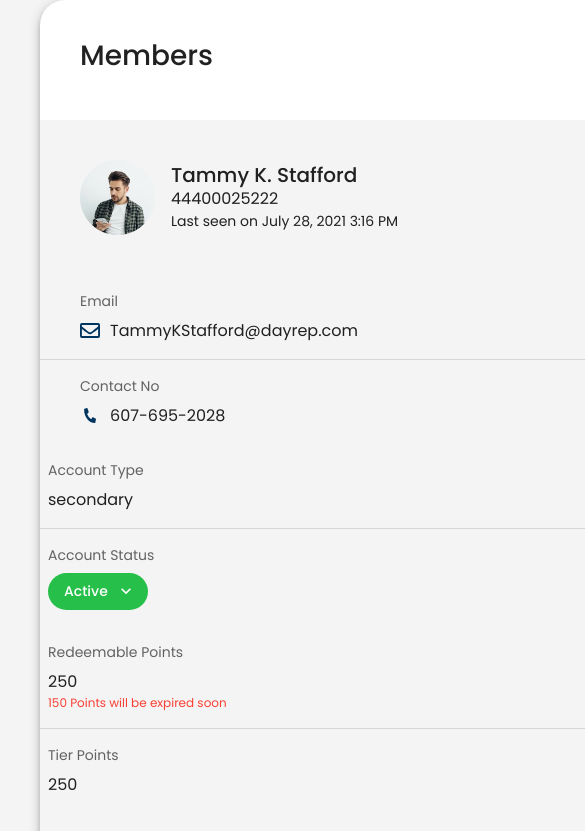
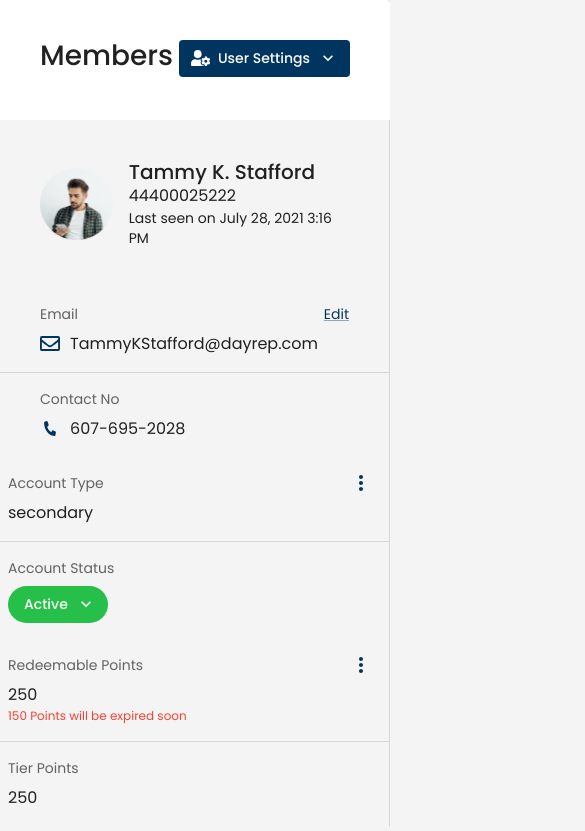
Before and after one commit to KasunWijeratne/armc-react-admin, a React (Create React App) app: page / in a window 390 px wide. Shown: the top 831 px of the page, 585 px wide, since content can reach past the window. Built offline with nearby package versions, Linux system fonts and the light colour scheme.

Commit message:
armc: improvement: responsiveness updated

```diff
--- a/src/App.tsx
+++ b/src/App.tsx
@@ -8,7 +8,18 @@
     <Box sx={{ display: "flex", height: "100%", bgcolor: ".pa" }}>
       <Box
         component="nav"
-        sx={{ width: { sm: sidenavWidth }, flexShrink: { sm: 0 }, p: 2 }}
+        sx={{
+          width: {
+            sm: sidenavWidth,
+          },
+          flexShrink: {
+            sm: 0,
+          },
+          p: {
+            sm: 2,
+            xs: 0,
+          },
+        }}
         aria-label="main navigation"
       >
         <Sidenav />
@@ -17,11 +28,30 @@
         component="main"
         sx={{
           flexGrow: 1,
-          width: { sm: `calc(100% - ${sidenavWidth}px)` },
-          pl: 1,
+          width: {
+            sm: `calc(100% - ${sidenavWidth}px)`,
+            xs: `100%`,
+          },
+          pl: {
+            sm: 1,
+            xs: 0,
+          },
         }}
       >
-        <Paper elevation={5} sx={{ height: '100%', borderTopLeftRadius: 25, borderBottomLeftRadius: 25, }}>
+        <Paper
+          elevation={5}
+          sx={{
+            height: "100%",
+            borderTopLeftRadius: {
+              sm: 25,
+              xs: 0,
+            },
+            borderBottomLeftRadius: {
+              sm: 25,
+              xs: 0,
+            },
+          }}
+        >
           <MembersPage />
         </Paper>
       </Box>
--- a/src/components/Card/index.tsx
+++ b/src/components/Card/index.tsx
@@ -41,4 +41,4 @@
   );
 };
 
-export default Card;
+export default React.memo(Card);
--- a/src/components/list/ListCompact.tsx
+++ b/src/components/list/ListCompact.tsx
@@ -10,12 +10,14 @@
   }[];
   control?: JSX.Element;
   subheader?: string;
+  borderLess?: boolean;
 }
 
 const ListCompact = ({
   subheader,
   list,
   control,
+  borderLess,
 } : Props) => {
   return (
     <List
@@ -46,11 +48,13 @@
         <>
           <ListItem
             sx={{
-              p: 0,
+              p: borderLess ? 1 : 0,
+              mt: borderLess ? 1 : 0,
               lineHeight: 1,
               display: "flex",
               justifyContent: "space-between",
               alignItems: "flex-start",
+              bgcolor: borderLess ? "background.default" : "transparent",
             }}
           >
             <Box display="flex" alignItems="flex-start">
@@ -61,18 +65,20 @@
                     mt: 0.5,
                   }}
                 >
-                  {React.cloneElement(item.icon, { sx: { width: 20, height: 15 } })}
+                  {React.cloneElement(item.icon, {
+                    sx: { width: 20, height: 15 },
+                  })}
                 </ListItemIcon>
               )}
               <ListItemText sx={{ m: 0 }} primary={item.content} />
             </Box>
             {item.control && item.control}
           </ListItem>
-          {i < list.length - 1 && <Divider sx={{ my: 1 }} />}
+          {!borderLess && i < list.length - 1 && <Divider sx={{ my: 1 }} />}
         </>
       ))}
     </List>
   );
 }
 
-export default ListCompact
+export default React.memo(ListCompact);
--- a/src/pages/Members/tabs/index.tsx
+++ b/src/pages/Members/tabs/index.tsx
@@ -53,6 +53,8 @@
         onChange={handleChange}
         textColor="secondary"
         indicatorColor="secondary"
+        variant="scrollable"
+        scrollButtons="auto"
       >
         <Tab icon={<PieChart />} iconPosition="start" label="Overview" />
         <Tab icon={<XML />} iconPosition="start" label="Activity Log" />
@@ -63,28 +65,28 @@
       <Divider />
       <TabPanel value={value} index={0}>
         <Grid container spacing={3}>
-          <Grid item lg={8}>
+          <Grid item lg={8} xs={12}>
             <Grid container spacing={3}>
-              <Grid item width={1}>
+              <Grid item lg={12} xs={12}>
                 <ClaimReward count={3} data={data.overview.claimRewards} />
               </Grid>
-              <Grid item width={1}>
+              <Grid item lg={12} xs={12}>
                 <RedeemReward count={3} data={data.overview.redeemRewards} />
               </Grid>
-              <Grid item width={1}>
+              <Grid item lg={12} xs={12}>
                 <CollectPoints count={3} data={data.overview.collectPoints} />
               </Grid>
             </Grid>
           </Grid>
-          <Grid item lg={4}>
+          <Grid item lg={4} xs={12}>
             <Grid container spacing={3}>
-              <Grid item width={1}>
+              <Grid item lg={12} xs={12}>
                 <PerformanceMatrices data={data.overview.performanceMatrices} />
               </Grid>
-              <Grid item width={1}>
+              <Grid item lg={12} xs={12}>
                 <MemberInsights data={data.overview.memberInsight} />
               </Grid>
-              <Grid item width={1}>
+              <Grid item lg={12} xs={12}>
                 <UnlockedRewards data={data.overview.unlockedRewards} />
               </Grid>
             </Grid>
--- a/src/pages/Members/tabs/overview/RedeemReward.tsx
+++ b/src/pages/Members/tabs/overview/RedeemReward.tsx
@@ -4,6 +4,7 @@
 import GiftCircle from "../../../../components/icons/GiftCircle";
 import CardLoose from "../../../../components/Card/CardLoose";
 import Calendar from "../../../../components/icons/Calendar";
+import TagCircle from "../../../../components/icons/TagCircle";
 
 interface Props {
   count: number;
@@ -18,7 +19,7 @@
   return (
     <CardLoose
       titleText="Redeem Reward"
-      titleIcon={<GiftCircle />}
+      titleIcon={<TagCircle />}
       actionIcon={<Calendar />}
       actionText="2020-10-07 2.52 pm"
     >
--- a/src/pages/Members/tabs/overview/UnlockedRewards.tsx
+++ b/src/pages/Members/tabs/overview/UnlockedRewards.tsx
@@ -21,7 +21,7 @@
 
 const UnlockedRewards = ({ data }: { data: Record<string, string|number>[] }) => {
   return (
-    <Card title="Performance Matrices" borderColor="info.main">
+    <Card title="Unlocked Rewards" borderColor="info.main">
       <Box>
         <ListCompact
           list={data.map((item) => ({
@@ -29,6 +29,7 @@
             content: <Typography color="GrayText">{item.name}</Typography>,
             control: <Typography>{item.points} Points</Typography>,
           }))}
+          borderLess
         />
       </Box>
     </Card>
```
